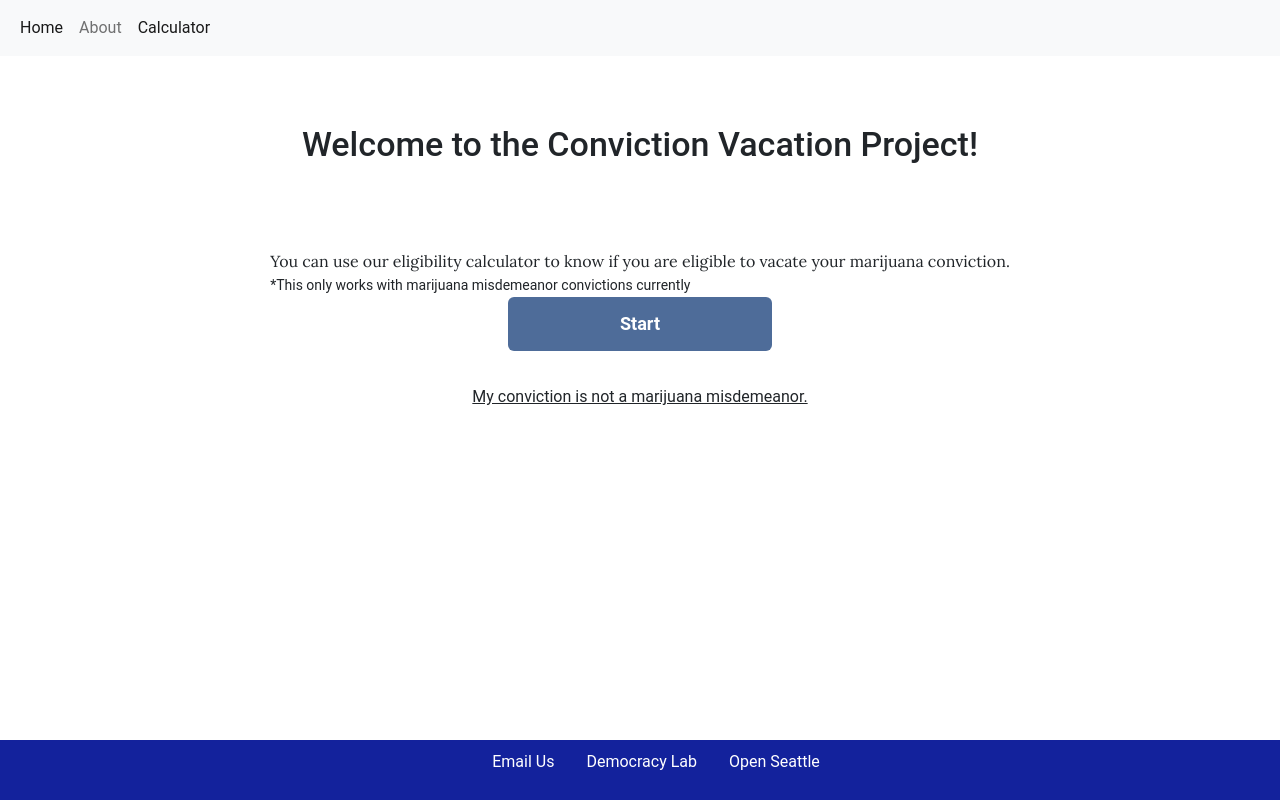
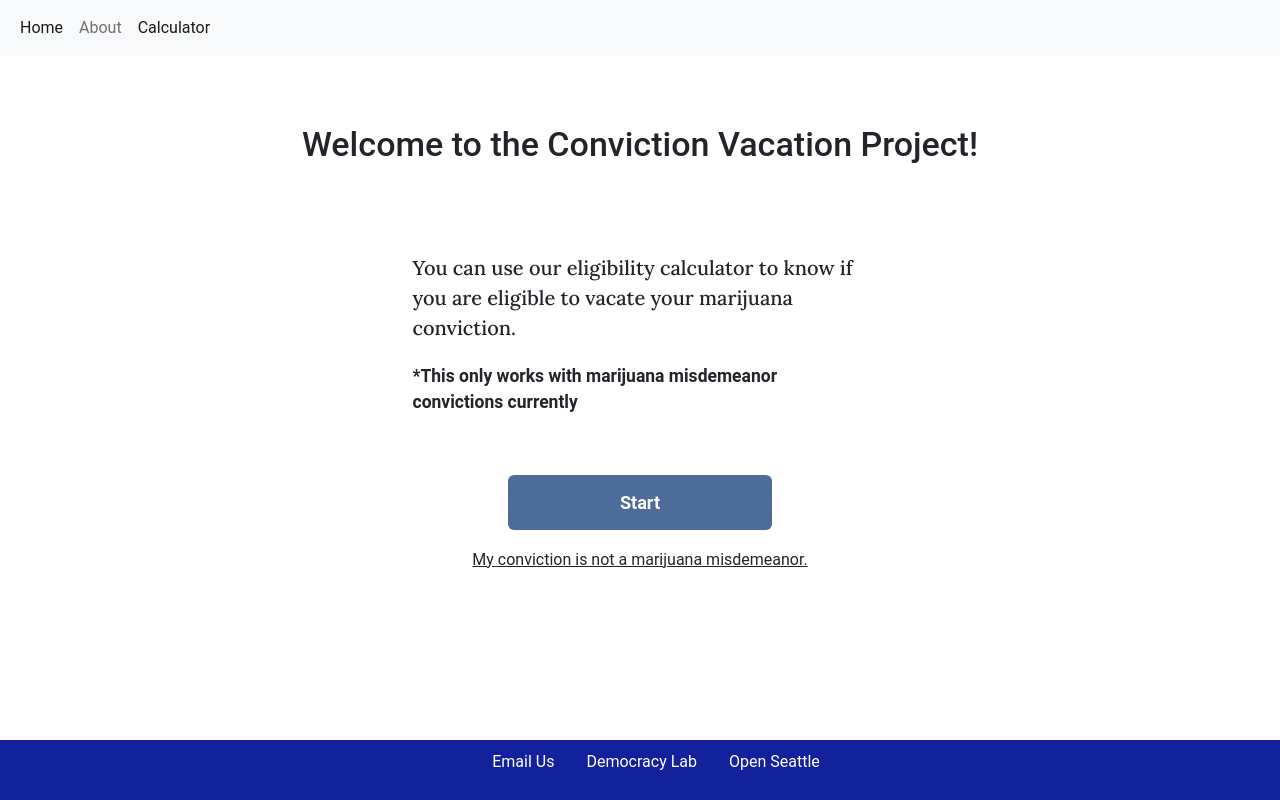
Before and after one commit to openseattle/clearviction-v1, a React (Create React App) app: page /calculator in a window 1280 px wide. Built offline with nearby package versions, Linux system fonts and the light colour scheme.

Commit message:
Add desktop styles Fix font import for more font styles Add desktop media query styles Add footer to calc-col Change question to p element from h1

```diff
--- a/public/index.html
+++ b/public/index.html
@@ -12,7 +12,7 @@
     />
     <!-- importing Lora font -->
     <link rel="preconnect" href="https://fonts.gstatic.com">
-    <link href="https://fonts.googleapis.com/css2?family=Lora&display=swap" rel="stylesheet">
+    <link href="https://fonts.googleapis.com/css2?family=Lora:wght@500;700&display=swap" rel="stylesheet">
 
     <meta name="viewport" content="width=device-width, initial-scale=1" />
     <meta name="theme-color" content="#000000" />
--- a/src/CSS/Calculator.css
+++ b/src/CSS/Calculator.css
@@ -29,8 +29,9 @@
 }
 
 .calc-col.body {
-  margin: 1em 1em 0;
+  margin: 1em 1em;
   text-align: left;
+  font-size: 1.25em;
 }
 
 .calc-col.body p {
@@ -38,7 +39,11 @@
   margin-bottom: 0;
 }
 
-.calc-col.body span {
+.calc-col.body small {
+  font-weight: 700;
+}
+
+.calc-col.footer span {
   text-decoration: underline;
   cursor: pointer;
 }
@@ -51,12 +56,34 @@
 
   .calc-landing-text {
     flex: 1 1 100%;
-    flex-grow: 1;
-    flex-shrink: 1;
-    flex-basis: 100%;
+  }
+
+  .calc-col.footer {
+    width: calc(100vw - 7em);
+    max-width: 264px;
   }
 }
 
 /* ! This section is for desktop */
 @media only screen and (min-width: 601px) {
+  .calc-col.body {
+    max-width: 455px;
+  }
+
+  .calc-col.body p {
+    margin-bottom: 1em;
+  }
+
+  .calc-col.body {
+    margin-bottom: 3em;
+  }
+
+  .calc-col {
+    width: calc(100vw - 10em);
+    max-width: 1200px;
+    display: flex;
+    align-items: center;
+    justify-content: space-evenly;
+    flex-wrap: wrap;
+  }
 }
--- a/src/Pages/CalculatorLanding.jsx
+++ b/src/Pages/CalculatorLanding.jsx
@@ -45,7 +45,7 @@ const CalculatorLanding = () => {
       <Button className="calc-button" text="Start" onClick={onStartClick} />
 
       {/* When a user clicks this they will be sent to Ineligible*/}
-      <div className="calc-col body">
+      <div className="calc-col footer">
         <span onClick={onIneligibleClick}>
           My conviction is not a marijuana misdemeanor.
         </span>
--- a/src/Pages/CalculatorQuestion.jsx
+++ b/src/Pages/CalculatorQuestion.jsx
@@ -41,7 +41,7 @@ const CalculatorQuestion = () => {
 
   return (
     <div className="calc-grid">
-      <h1 className="calc-col body">{question}</h1>
+      <p className="calc-col body">{question}</p>
       {tooltip}
       <div className="calc-col">
         {answers.map((a, i) => (
```
